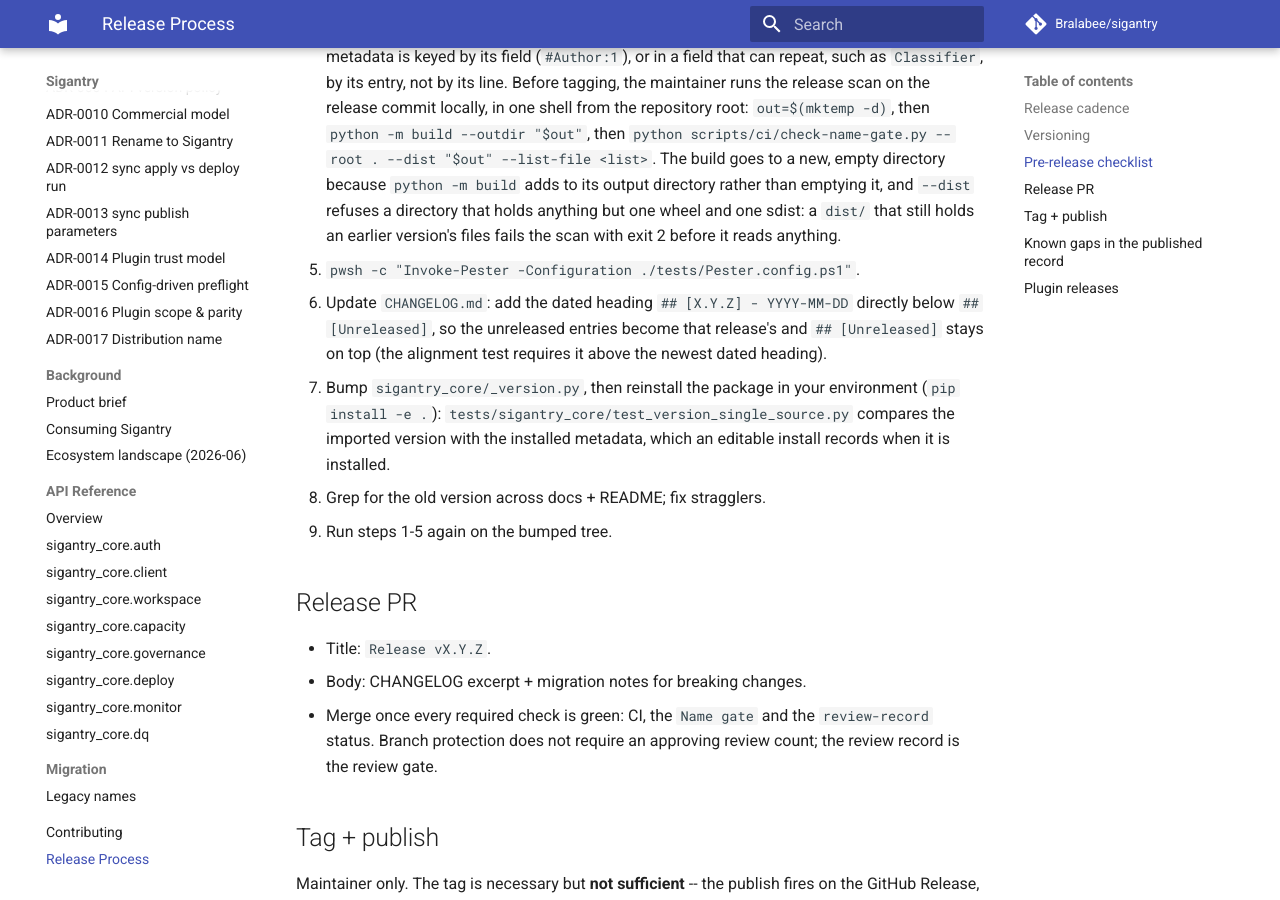
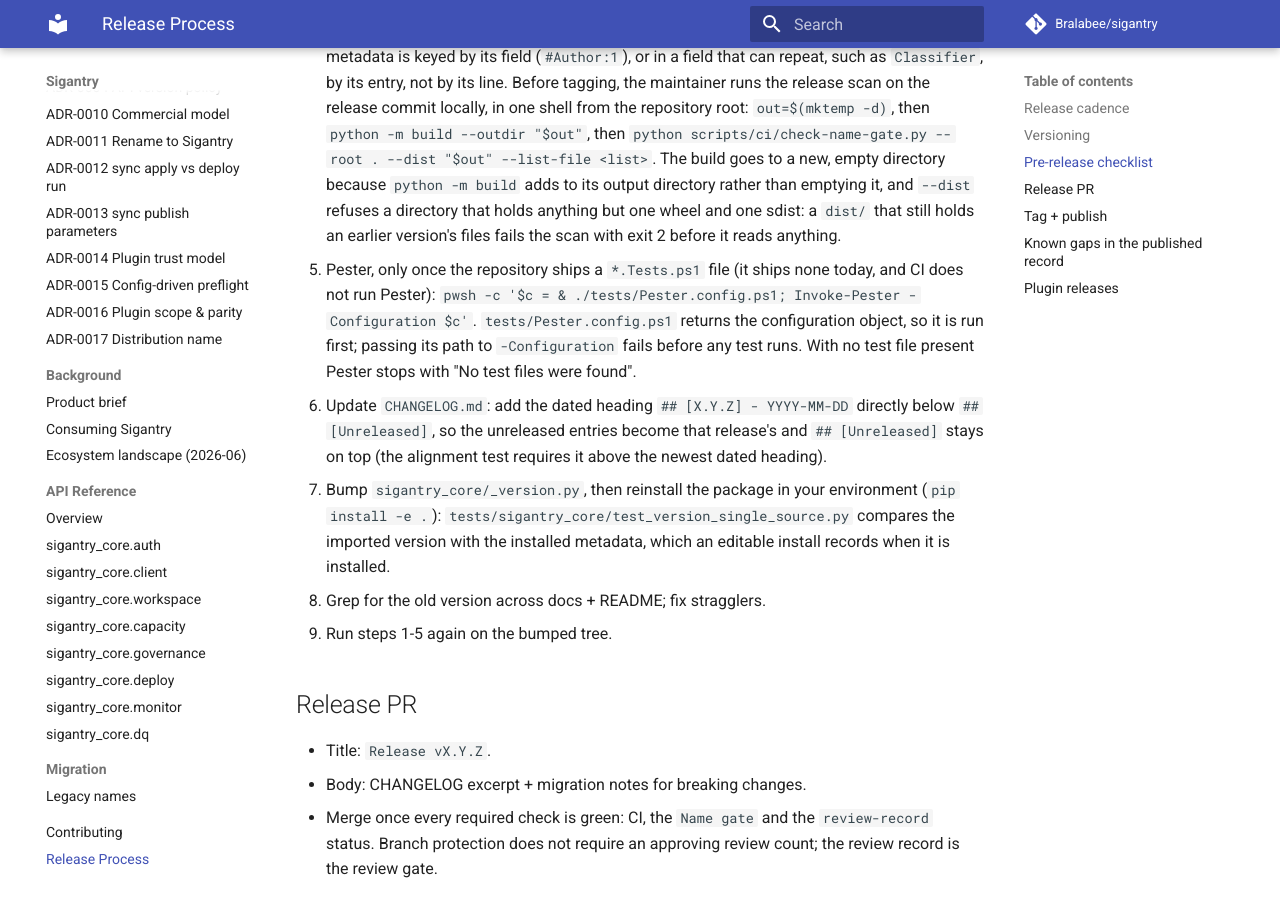
Before and after one commit to Bralabee/sigantry, an MkDocs documentation site: the page built from docs/release-process.md, in a window 1280 px wide and 900 px high, scrolled down 1602 px. Built offline with MkDocs 1.6.1 and Material for MkDocs 9.7.7, drawn with Linux system fonts in a browser that asks for light colours; comment, search, counter and statistics services are not loaded.

Commit message:
docs: give the Pester step a command that runs, and say no test ships
The release checklist and the contributing guide passed the config
script's path to Invoke-Pester -Configuration, which fails before any
test runs: the script returns a PesterConfiguration object, so it has to
be run first. No *.Tests.ps1 file ships and CI does not run Pester, so
the step now says it applies once one does.

```diff
--- a/docs/release-process.md
+++ b/docs/release-process.md
@@ -78,7 +78,12 @@
    directory that holds anything but one wheel and one sdist: a `dist/`
    that still holds an earlier version's files fails the scan with exit 2
    before it reads anything.
-5. `pwsh -c "Invoke-Pester -Configuration ./tests/Pester.config.ps1"`.
+5. Pester, only once the repository ships a `*.Tests.ps1` file (it ships
+   none today, and CI does not run Pester):
+   `pwsh -c '$c = & ./tests/Pester.config.ps1; Invoke-Pester -Configuration $c'`.
+   `tests/Pester.config.ps1` returns the configuration object, so it is run
+   first; passing its path to `-Configuration` fails before any test runs.
+   With no test file present Pester stops with "No test files were found".
 6. Update `CHANGELOG.md`: add the dated heading `## [X.Y.Z] - YYYY-MM-DD`
    directly below `## [Unreleased]`, so the unreleased entries become that
    release's and `## [Unreleased]` stays on top (the alignment test
```
Also changed, not shown: docs/contributing.md (+3 -1 lines).
